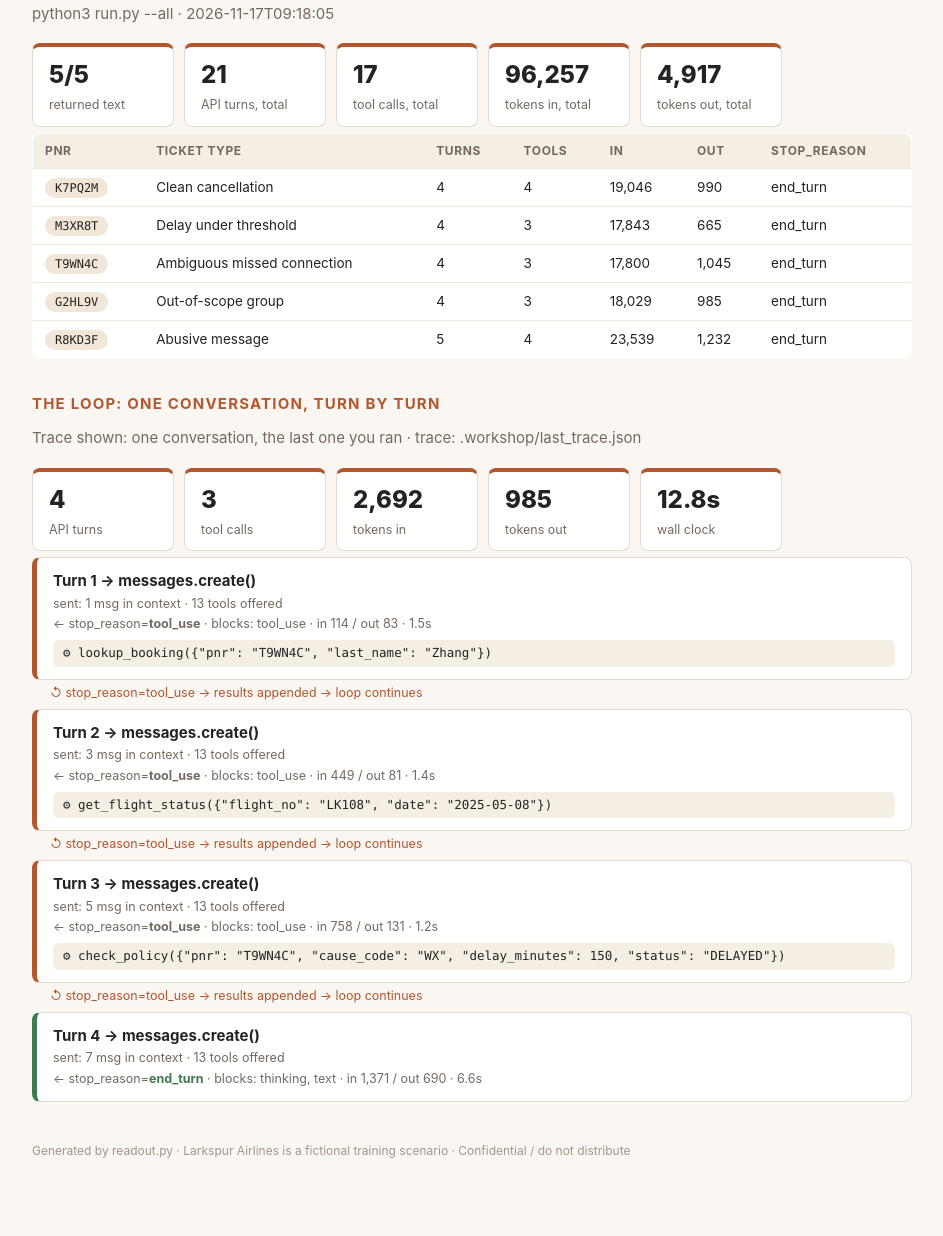
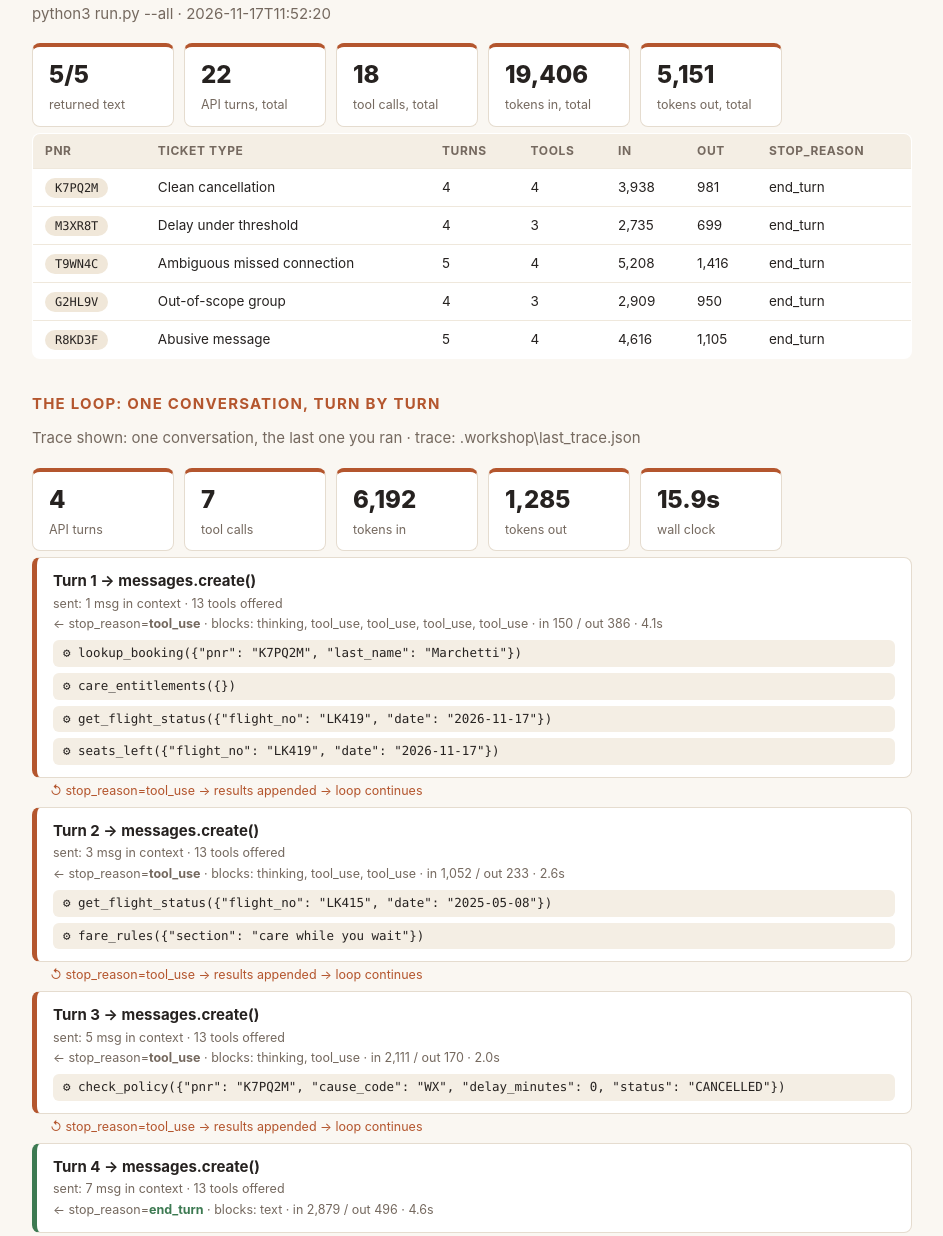
Before and after one commit to MazenElSayegh/larkspur-exercise, a plain HTML site: page readout.html in a window 1280 px wide. Shown: the part 1243-2479 px from the top of the page, without its empty margins (168-1111 px from the left). Drawn offline with Linux system fonts and the light colour scheme.

Commit message:
canon: gate 3.1 by MazenElSayegh
Step 3.1 (Build the proof) saved. Green on this laptop: 1.2, 1.3, 1.4, 2.1, 2.2, 3.1.
Changed since the last canon: readout-trace.json +8 -4, readout.html +28 -24.
Why: Added our evals
Behind? python3 pod_sync.py --take-canon, then in claude: /catchup

```diff
--- a/readout.html
+++ b/readout.html
@@ -38,7 +38,7 @@ th { background: #f4eee4; font-size: 12px; letter-spacing: .05em; text-transform
 .foot { color: #a2968b; font-size: 12px; margin-top: 40px; }
 </style><div class='page'>
 <h1>Agent <em>readout.</em></h1>
-<p class='sub'>Team Room 6 · 2026-11-17 11:34</p>
+<p class='sub'>Team Room 6 · 2026-11-17 13:39</p>
 <h2>Architecture: what the agent is</h2>
 <div class='strip'>
 <div class='stat'><b>13</b><span>tools offered</span></div>
@@ -66,55 +66,59 @@ th { background: #f4eee4; font-size: 12px; letter-spacing: .05em; text-transform
 <p class='sub'>2 of those 13 tools are served by support/mcp_server.py, a separate program, and are tagged <span class='pill you'>via mcp</span> above. Claude cannot tell: same name, same description, same tokens.</p>
 <p class='sub'>local dispatch: <span class='pill you'>care_entitlements</span>, <span class='pill you'>seats_left</span></p>
 <h2>All five ticket types: what it did across the set</h2>
-<p class='sub'>python3 run.py --all · 2026-11-17T09:18:05</p>
+<p class='sub'>python3 run.py --all · 2026-11-17T11:52:20</p>
 <div class='strip'>
 <div class='stat'><b>5/5</b><span>returned text</span></div>
-<div class='stat'><b>21</b><span>API turns, total</span></div>
-<div class='stat'><b>17</b><span>tool calls, total</span></div>
-<div class='stat'><b>96,257</b><span>tokens in, total</span></div>
-<div class='stat'><b>4,917</b><span>tokens out, total</span></div>
+<div class='stat'><b>22</b><span>API turns, total</span></div>
+<div class='stat'><b>18</b><span>tool calls, total</span></div>
+<div class='stat'><b>19,406</b><span>tokens in, total</span></div>
+<div class='stat'><b>5,151</b><span>tokens out, total</span></div>
 </div>
 <table><tr><th>pnr</th><th>ticket type</th><th>turns</th><th>tools</th><th>in</th><th>out</th><th>stop_reason</th></tr>
-<tr><td><span class='pill'>K7PQ2M</span></td><td>Clean cancellation</td><td>4</td><td>4</td><td>19,046</td><td>990</td><td>end_turn</td></tr>
-<tr><td><span class='pill'>M3XR8T</span></td><td>Delay under threshold</td><td>4</td><td>3</td><td>17,843</td><td>665</td><td>end_turn</td></tr>
-<tr><td><span class='pill'>T9WN4C</span></td><td>Ambiguous missed connection</td><td>4</td><td>3</td><td>17,800</td><td>1,045</td><td>end_turn</td></tr>
-<tr><td><span class='pill'>G2HL9V</span></td><td>Out-of-scope group</td><td>4</td><td>3</td><td>18,029</td><td>985</td><td>end_turn</td></tr>
-<tr><td><span class='pill'>R8KD3F</span></td><td>Abusive message</td><td>5</td><td>4</td><td>23,539</td><td>1,232</td><td>end_turn</td></tr>
+<tr><td><span class='pill'>K7PQ2M</span></td><td>Clean cancellation</td><td>4</td><td>4</td><td>3,938</td><td>981</td><td>end_turn</td></tr>
+<tr><td><span class='pill'>M3XR8T</span></td><td>Delay under threshold</td><td>4</td><td>3</td><td>2,735</td><td>699</td><td>end_turn</td></tr>
+<tr><td><span class='pill'>T9WN4C</span></td><td>Ambiguous missed connection</td><td>5</td><td>4</td><td>5,208</td><td>1,416</td><td>end_turn</td></tr>
+<tr><td><span class='pill'>G2HL9V</span></td><td>Out-of-scope group</td><td>4</td><td>3</td><td>2,909</td><td>950</td><td>end_turn</td></tr>
+<tr><td><span class='pill'>R8KD3F</span></td><td>Abusive message</td><td>5</td><td>4</td><td>4,616</td><td>1,105</td><td>end_turn</td></tr>
 </table>
 <h2>The loop: one conversation, turn by turn</h2>
-<p class='sub'>Trace shown: one conversation, the last one you ran · trace: .workshop/last_trace.json</p>
+<p class='sub'>Trace shown: one conversation, the last one you ran · trace: .workshop\last_trace.json</p>
 <div class='strip'>
 <div class='stat'><b>4</b><span>API turns</span></div>
-<div class='stat'><b>3</b><span>tool calls</span></div>
-<div class='stat'><b>2,692</b><span>tokens in</span></div>
-<div class='stat'><b>985</b><span>tokens out</span></div>
-<div class='stat'><b>12.8s</b><span>wall clock</span></div>
+<div class='stat'><b>7</b><span>tool calls</span></div>
+<div class='stat'><b>6,192</b><span>tokens in</span></div>
+<div class='stat'><b>1,285</b><span>tokens out</span></div>
+<div class='stat'><b>15.9s</b><span>wall clock</span></div>
 </div>
 <div class='turn'>
 <div class='hd'>Turn 1 → messages.create()</div>
 <div class='meta'>sent: 1 msg in context · 13 tools offered</div>
-<div class='meta'>← stop_reason=<b>tool_use</b> · blocks: tool_use · in 114 / out 83 · 1.5s</div>
-<div class='tool'>⚙ lookup_booking({&quot;pnr&quot;: &quot;T9WN4C&quot;, &quot;last_name&quot;: &quot;Zhang&quot;})</div>
+<div class='meta'>← stop_reason=<b>tool_use</b> · blocks: thinking, tool_use, tool_use, tool_use, tool_use · in 150 / out 386 · 4.1s</div>
+<div class='tool'>⚙ lookup_booking({&quot;pnr&quot;: &quot;K7PQ2M&quot;, &quot;last_name&quot;: &quot;Marchetti&quot;})</div>
+<div class='tool'>⚙ care_entitlements({})</div>
+<div class='tool'>⚙ get_flight_status({&quot;flight_no&quot;: &quot;LK419&quot;, &quot;date&quot;: &quot;2026-11-17&quot;})</div>
+<div class='tool'>⚙ seats_left({&quot;flight_no&quot;: &quot;LK419&quot;, &quot;date&quot;: &quot;2026-11-17&quot;})</div>
 </div>
 <div class='loopback'>↺ stop_reason=tool_use → results appended → loop continues</div>
 <div class='turn'>
 <div class='hd'>Turn 2 → messages.create()</div>
 <div class='meta'>sent: 3 msg in context · 13 tools offered</div>
-<div class='meta'>← stop_reason=<b>tool_use</b> · blocks: tool_use · in 449 / out 81 · 1.4s</div>
-<div class='tool'>⚙ get_flight_status({&quot;flight_no&quot;: &quot;LK108&quot;, &quot;date&quot;: &quot;2025-05-08&quot;})</div>
+<div class='meta'>← stop_reason=<b>tool_use</b> · blocks: thinking, tool_use, tool_use · in 1,052 / out 233 · 2.6s</div>
+<div class='tool'>⚙ get_flight_status({&quot;flight_no&quot;: &quot;LK415&quot;, &quot;date&quot;: &quot;2025-05-08&quot;})</div>
+<div class='tool'>⚙ fare_rules({&quot;section&quot;: &quot;care while you wait&quot;})</div>
 </div>
 <div class='loopback'>↺ stop_reason=tool_use → results appended → loop continues</div>
 <div class='turn'>
 <div class='hd'>Turn 3 → messages.create()</div>
 <div class='meta'>sent: 5 msg in context · 13 tools offered</div>
-<div class='meta'>← stop_reason=<b>tool_use</b> · blocks: tool_use · in 758 / out 131 · 1.2s</div>
-<div class='tool'>⚙ check_policy({&quot;pnr&quot;: &quot;T9WN4C&quot;, &quot;cause_code&quot;: &quot;WX&quot;, &quot;delay_minutes&quot;: 150, &quot;status&quot;: &quot;DELAYED&quot;})</div>
+<div class='meta'>← stop_reason=<b>tool_use</b> · blocks: thinking, tool_use · in 2,111 / out 170 · 2.0s</div>
+<div class='tool'>⚙ check_policy({&quot;pnr&quot;: &quot;K7PQ2M&quot;, &quot;cause_code&quot;: &quot;WX&quot;, &quot;delay_minutes&quot;: 0, &quot;status&quot;: &quot;CANCELLED&quot;})</div>
 </div>
 <div class='loopback'>↺ stop_reason=tool_use → results appended → loop continues</div>
 <div class='turn done'>
 <div class='hd'>Turn 4 → messages.create()</div>
 <div class='meta'>sent: 7 msg in context · 13 tools offered</div>
-<div class='meta'>← stop_reason=<b class='stopped'>end_turn</b> · blocks: thinking, text · in 1,371 / out 690 · 6.6s</div>
+<div class='meta'>← stop_reason=<b class='stopped'>end_turn</b> · blocks: text · in 2,879 / out 496 · 4.6s</div>
 </div>
 <p class='foot'>Generated by readout.py · Larkspur Airlines is a fictional training scenario · Confidential / do not distribute</p></div>
-<script type="application/json" id="evidence">{"generated": "2026-11-17T11:34:04", "pod": "Room 6", "banked_by": "Mark", "banked": {"1.2": "F10-C6F", "1.3": "028-BA8", "1.4": "4E8-1CB", "2.1": "670-363", "2.2": "2ED-86F", "3.1": "9EF-619"}, "trace": {"turns": 4, "tool_calls": 3, "tool_names": ["lookup_booking", "get_flight_status", "check_policy"], "saw_thinking": true, "used_format": false, "used_tool_choice_none": false, "streamed": false, "deltas_seen": 0, "tokens": {"input": 2692, "output": 985, "cache_read": 0, "cache_write": 16020}, "cache_hit_ratio": 0.0, "elapsed": 12.8}, "all_shapes": {"attempted": 5, "shapes": 5, "failed": 0, "resolved": 5, "turns": 21, "tool_calls": 17, "tokens_in": 96257, "tokens_out": 4917, "cache_read": 0, "unfinished": [], "errors": []}}</script>
+<script type="application/json" id="evidence">{"generated": "2026-11-17T13:39:44", "pod": "Room 6", "banked_by": "basalt-3b1d", "banked": {"1.2": "003-2DD", "1.3": "254-AF0", "1.4": "B00-3A9", "2.1": "A06-F24", "2.2": "450-DF5", "3.1": "94E-321"}, "trace": {"turns": 4, "tool_calls": 7, "tool_names": ["lookup_booking", "care_entitlements", "get_flight_status", "seats_left", "get_flight_status", "fare_rules", "check_policy"], "saw_thinking": true, "used_format": false, "used_tool_choice_none": false, "streamed": false, "deltas_seen": 0, "tokens": {"input": 6192, "output": 1285, "cache_read": 0, "cache_write": 16020}, "cache_hit_ratio": 0.0, "elapsed": 15.9}, "all_shapes": {"attempted": 5, "shapes": 5, "failed": 0, "resolved": 5, "turns": 22, "tool_calls": 18, "tokens_in": 19406, "tokens_out": 5151, "cache_read": 0, "unfinished": [], "errors": []}}</script>
```
Also changed, not shown: readout-trace.json (+8 -4 lines).
